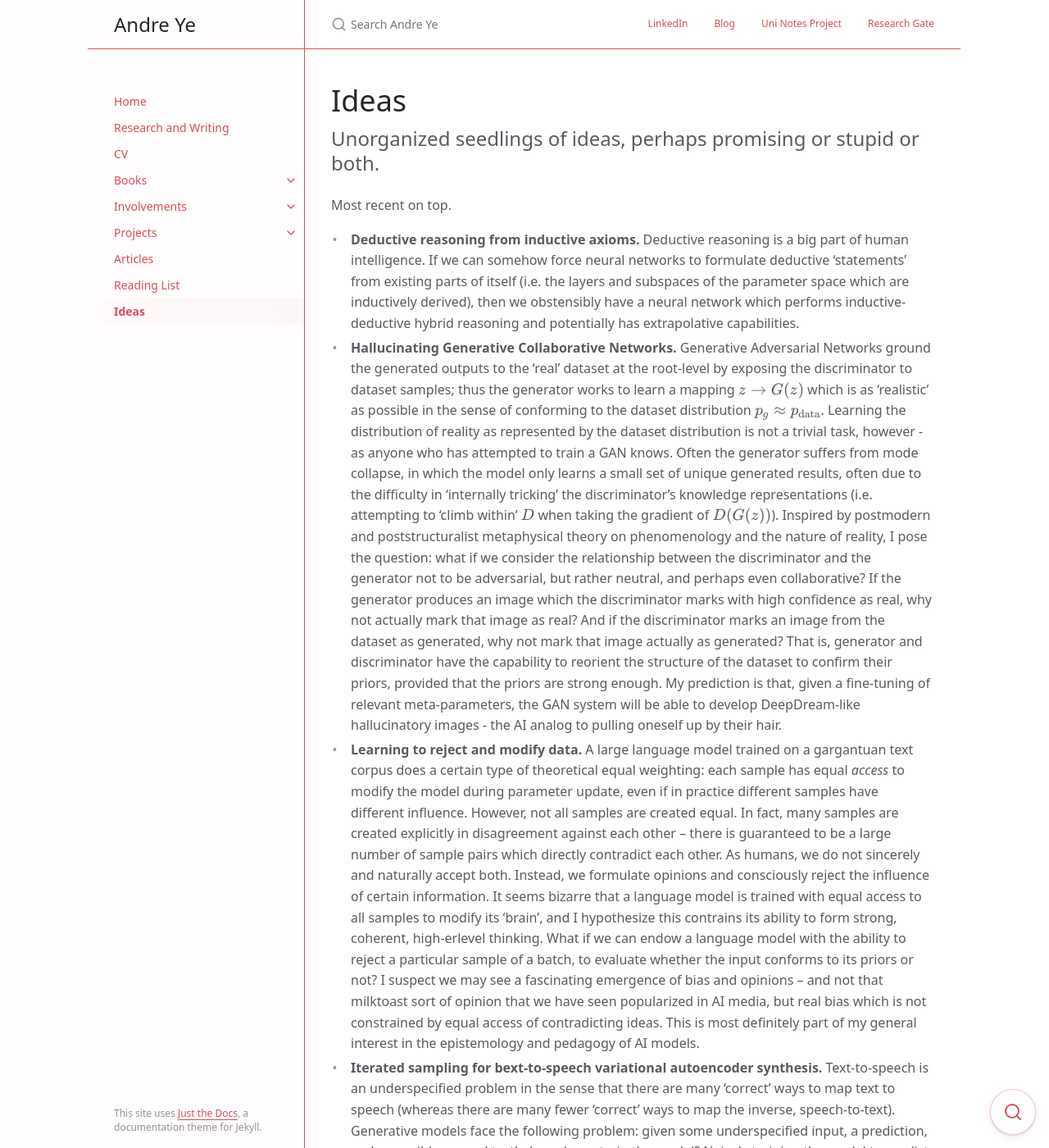
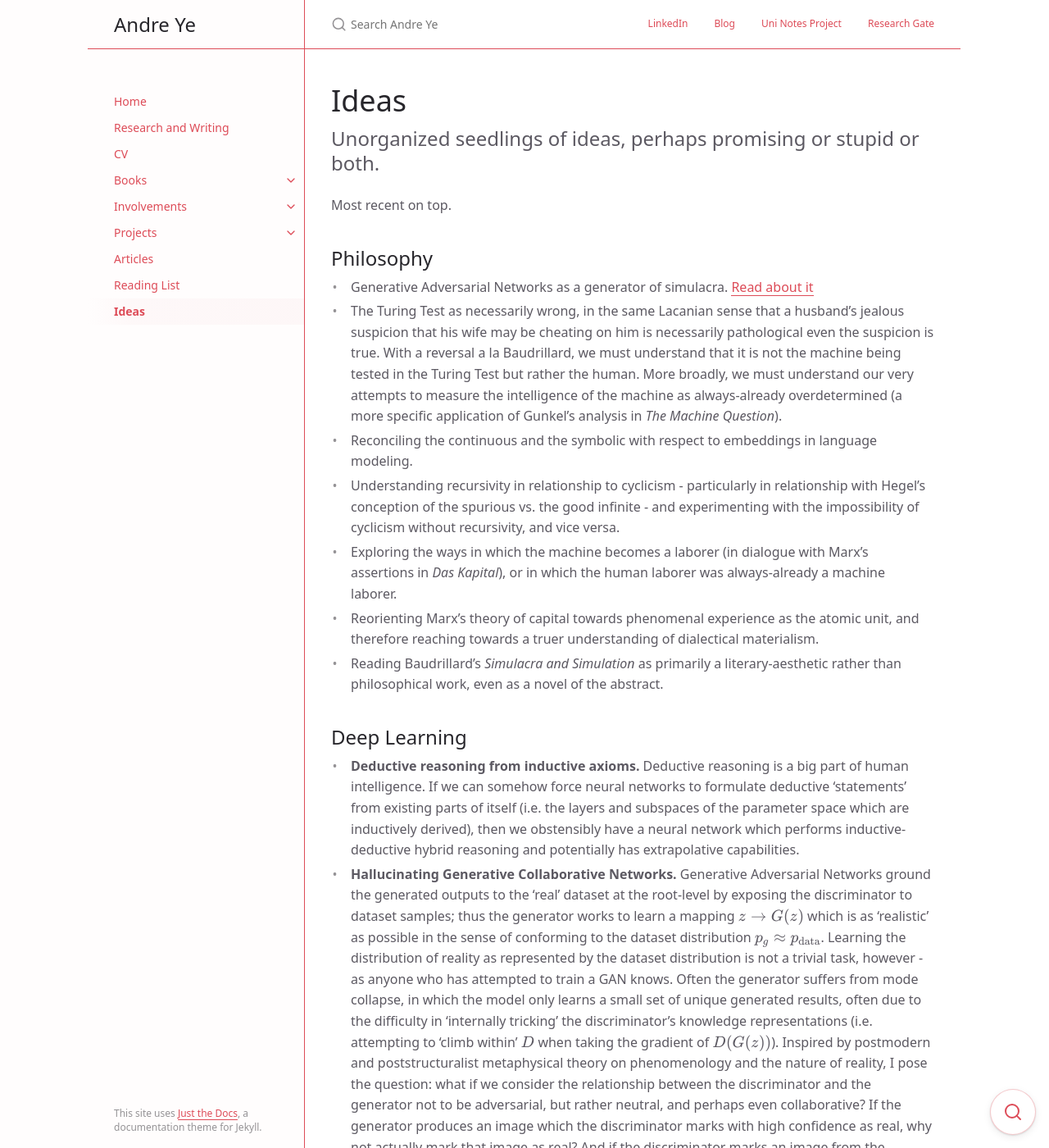
Before and after one commit to andre-ye/andre-ye.github.io-retired, a Jekyll site: the page built from docs/ideas.md, in a window 1280 px wide and 1400 px high. Shown: the whole window at 82% size. Built offline with Jekyll 4.4.1, drawn with Linux system fonts in a browser that asks for light colours; nearby versions of some CDN libraries.

Commit message:
Update ideas.md

```diff
--- a/docs/ideas.md
+++ b/docs/ideas.md
@@ -14,6 +14,18 @@ Unorganized seedlings of ideas, perhaps promising or stupid or both.
 
 Most recent on top.
 
+## Philosophy
+- Generative Adversarial Networks as a generator of simulacra. [Read about it](https://andre-ye.github.io/files/writings/On_the_Computational_Adversarial_Production_of_Simulacrum_Name.pdf){:target="_blank"}
+- The Turing Test as necessarily wrong, in the same Lacanian sense that a husband's jealous suspicion that his wife may be cheating on him is necessarily pathological even the suspicion is true. With a reversal a la Baudrillard, we must understand that it is not the machine being tested in the Turing Test but rather the human. More broadly, we must understand our very attempts to measure the intelligence of the machine as always-already overdetermined (a more specific application of Gunkel's analysis in _The Machine Question_).
+- Reconciling the continuous and the symbolic with respect to embeddings in language modeling.
+- Understanding recursivity in relationship to cyclicism - particularly in relationship with Hegel's conception of the spurious vs. the good infinite - and experimenting with the impossibility of cyclicism without recursivity, and vice versa.
+- Exploring the ways in which the machine becomes a laborer (in dialogue with Marx's assertions in _Das Kapital_), or in which the human laborer was always-already a machine laborer.
+- Reorienting Marx's theory of capital towards phenomenal experience as the atomic unit, and therefore reaching towards a truer understanding of dialectical materialism.
+- Reading Baudrillard's _Simulacra and Simulation_ as primarily a literary-aesthetic rather than philosophical work, even as a novel of the abstract.
+
+
+## Deep Learning
+
 - **Deductive reasoning from inductive axioms.** Deductive reasoning is a big part of human intelligence. If we can somehow force neural networks to formulate deductive 'statements' from existing parts of itself (i.e. the layers and subspaces of the parameter space which are inductively derived), then we obstensibly have a neural network which performs inductive-deductive hybrid reasoning and potentially has extrapolative capabilities.
 - **Hallucinating Generative Collaborative Networks.** Generative Adversarial Networks ground the generated outputs to the 'real' dataset at the root-level by exposing the discriminator to dataset samples; thus the generator works to learn a mapping $$z \to G(z)$$ which is as 'realistic' as possible in the sense of conforming to the dataset distribution $$p_g \approx p_\text{data}$$. Learning the distribution of reality as represented by the dataset distribution is not a trivial task, however - as anyone who has attempted to train a GAN knows. Often the generator suffers from mode collapse, in which the model only learns a small set of unique generated results,
 often due to the difficulty in 'internally tricking' the discriminator's knowledge representations (i.e. attempting to 'climb within' $$D$$ when taking the gradient of $$D(G(z))$$). Inspired by postmodern and poststructuralist metaphysical theory on phenomenology and the nature of reality, I pose the question: what if we consider the relationship between the discriminator and the generator not to be adversarial, but rather neutral, and perhaps even collaborative? If the generator produces an image which the discriminator marks with high confidence as real,
```
